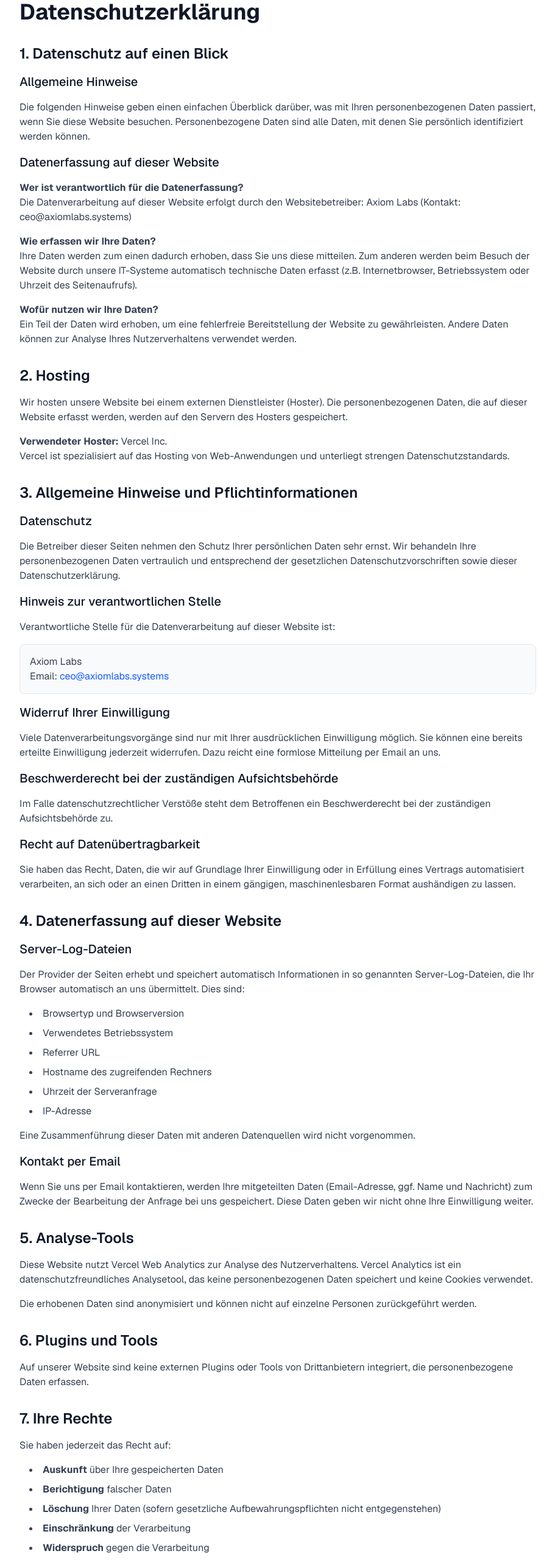
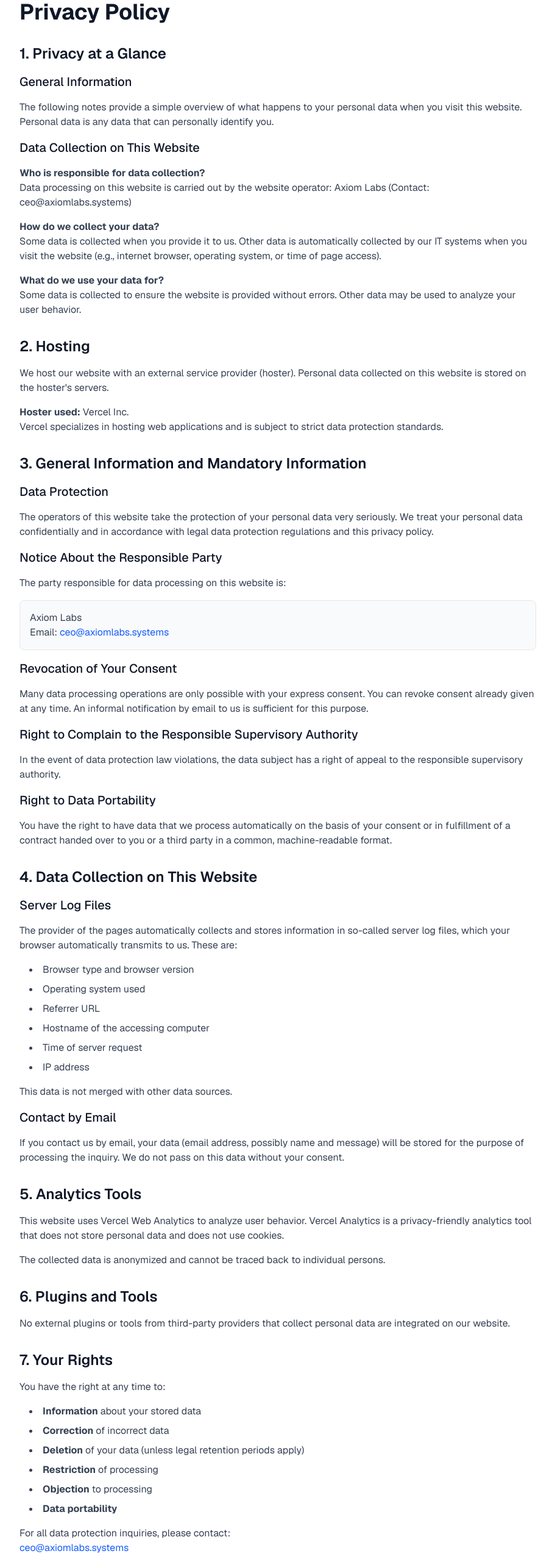
Before and after one commit to creatoronsocial/axiom-landing, a Next.js app: page /datenschutz in a window 1280 px wide. Shown: the part 80-2641 px from the top of the page at 61% size, without its empty margins (184-1095 px from the left). Built offline with nearby package versions, Linux system fonts and the light colour scheme.

Commit message:
feat: switch skill products to Clawmart, translate legal pages to English

```diff
--- a/app/datenschutz/page.tsx
+++ b/app/datenschutz/page.tsx
@@ -1,38 +1,37 @@
 import Link from 'next/link';
 
-export default function DatenschutzPage() {
+export default function PrivacyPage() {
   return (
     <main className="min-h-screen bg-white text-gray-900">
       <div className="container mx-auto px-6 py-20 max-w-4xl">
-        <h1 className="text-4xl font-bold mb-8 text-gray-900">Datenschutzerklärung</h1>
+        <h1 className="text-4xl font-bold mb-8 text-gray-900">Privacy Policy</h1>
 
         <div className="prose prose-lg max-w-none">
           <section className="mb-8">
-            <h2 className="text-2xl font-semibold mb-4 text-gray-900">1. Datenschutz auf einen Blick</h2>
+            <h2 className="text-2xl font-semibold mb-4 text-gray-900">1. Privacy at a Glance</h2>
             <div className="text-gray-700 space-y-4">
-              <h3 className="text-xl font-medium mt-4 text-gray-900">Allgemeine Hinweise</h3>
+              <h3 className="text-xl font-medium mt-4 text-gray-900">General Information</h3>
               <p>
-                Die folgenden Hinweise geben einen einfachen Überblick darüber, was mit Ihren
-                personenbezogenen Daten passiert, wenn Sie diese Website besuchen. Personenbezogene
-                Daten sind alle Daten, mit denen Sie persönlich identifiziert werden können.
+                The following notes provide a simple overview of what happens to your personal data
+                when you visit this website. Personal data is any data that can personally identify you.
               </p>
 
-              <h3 className="text-xl font-medium mt-4 text-gray-900">Datenerfassung auf dieser Website</h3>
+              <h3 className="text-xl font-medium mt-4 text-gray-900">Data Collection on This Website</h3>
               <p>
-                <strong>Wer ist verantwortlich für die Datenerfassung?</strong><br />
-                Die Datenverarbeitung auf dieser Website erfolgt durch den Websitebetreiber:
-                Axiom Labs (Kontakt: ceo@axiomlabs.systems)
+                <strong>Who is responsible for data collection?</strong><br />
+                Data processing on this website is carried out by the website operator:
+                Axiom Labs (Contact: ceo@axiomlabs.systems)
               </p>
               <p>
-                <strong>Wie erfassen wir Ihre Daten?</strong><br />
-                Ihre Daten werden zum einen dadurch erhoben, dass Sie uns diese mitteilen.
-                Zum anderen werden beim Besuch der Website durch unsere IT-Systeme automatisch
-                technische Daten erfasst (z.B. Internetbrowser, Betriebssystem oder Uhrzeit des Seitenaufrufs).
+                <strong>How do we collect your data?</strong><br />
+                Some data is collected when you provide it to us. Other data is automatically
+                collected by our IT systems when you visit the website (e.g., internet browser,
+                operating system, or time of page access).
               </p>
               <p>
-                <strong>Wofür nutzen wir Ihre Daten?</strong><br />
-                Ein Teil der Daten wird erhoben, um eine fehlerfreie Bereitstellung der Website
-                zu gewährleisten. Andere Daten können zur Analyse Ihres Nutzerverhaltens verwendet werden.
+                <strong>What do we use your data for?</strong><br />
+                Some data is collected to ensure the website is provided without errors.
+                Other data may be used to analyze your user behavior.
               </p>
             </div>
           </section>
@@ -41,31 +40,29 @@ export default function DatenschutzPage() {
             <h2 className="text-2xl font-semibold mb-4 text-gray-900">2. Hosting</h2>
             <div className="text-gray-700 space-y-4">
               <p>
-                Wir hosten unsere Website bei einem externen Dienstleister (Hoster).
-                Die personenbezogenen Daten, die auf dieser Website erfasst werden, werden auf
-                den Servern des Hosters gespeichert.
+                We host our website with an external service provider (hoster).
+                Personal data collected on this website is stored on the hoster's servers.
               </p>
               <p>
-                <strong>Verwendeter Hoster:</strong> Vercel Inc.<br />
-                Vercel ist spezialisiert auf das Hosting von Web-Anwendungen und unterliegt
-                strengen Datenschutzstandards.
+                <strong>Hoster used:</strong> Vercel Inc.<br />
+                Vercel specializes in hosting web applications and is subject to strict data protection standards.
               </p>
             </div>
           </section>
 
           <section className="mb-8">
-            <h2 className="text-2xl font-semibold mb-4 text-gray-900">3. Allgemeine Hinweise und Pflichtinformationen</h2>
+            <h2 className="text-2xl font-semibold mb-4 text-gray-900">3. General Information and Mandatory Information</h2>
             <div className="text-gray-700 space-y-4">
-              <h3 className="text-xl font-medium mt-4 text-gray-900">Datenschutz</h3>
+              <h3 className="text-xl font-medium mt-4 text-gray-900">Data Protection</h3>
               <p>
-                Die Betreiber dieser Seiten nehmen den Schutz Ihrer persönlichen Daten sehr ernst.
-                Wir behandeln Ihre personenbezogenen Daten vertraulich und entsprechend der
-                gesetzlichen Datenschutzvorschriften sowie dieser Datenschutzerklärung.
+                The operators of this website take the protection of your personal data very seriously.
+                We treat your personal data confidentially and in accordance with legal data protection
+                regulations and this privacy policy.
               </p>
 
-              <h3 className="text-xl font-medium mt-4 text-gray-900">Hinweis zur verantwortlichen Stelle</h3>
+              <h3 className="text-xl font-medium mt-4 text-gray-900">Notice About the Responsible Party</h3>
               <p>
-                Verantwortliche Stelle für die Datenverarbeitung auf dieser Website ist:
+                The party responsible for data processing on this website is:
               </p>
               <div className="bg-gray-50 p-4 rounded-lg border border-gray-200">
                 <p className="text-gray-700">
@@ -74,96 +71,95 @@ export default function DatenschutzPage() {
                 </p>
               </div>
 
-              <h3 className="text-xl font-medium mt-4 text-gray-900">Widerruf Ihrer Einwilligung</h3>
+              <h3 className="text-xl font-medium mt-4 text-gray-900">Revocation of Your Consent</h3>
               <p>
-                Viele Datenverarbeitungsvorgänge sind nur mit Ihrer ausdrücklichen Einwilligung möglich.
-                Sie können eine bereits erteilte Einwilligung jederzeit widerrufen.
-                Dazu reicht eine formlose Mitteilung per Email an uns.
+                Many data processing operations are only possible with your express consent.
+                You can revoke consent already given at any time. An informal notification by
+                email to us is sufficient for this purpose.
               </p>
 
-              <h3 className="text-xl font-medium mt-4 text-gray-900">Beschwerderecht bei der zuständigen Aufsichtsbehörde</h3>
+              <h3 className="text-xl font-medium mt-4 text-gray-900">Right to Complain to the Responsible Supervisory Authority</h3>
               <p>
-                Im Falle datenschutzrechtlicher Verstöße steht dem Betroffenen ein Beschwerderecht
-                bei der zuständigen Aufsichtsbehörde zu.
+                In the event of data protection law violations, the data subject has a right of
+                appeal to the responsible supervisory authority.
               </p>
 
-              <h3 className="text-xl font-medium mt-4 text-gray-900">Recht auf Datenübertragbarkeit</h3>
+              <h3 className="text-xl font-medium mt-4 text-gray-900">Right to Data Portability</h3>
               <p>
-                Sie haben das Recht, Daten, die wir auf Grundlage Ihrer Einwilligung oder in
-                Erfüllung eines Vertrags automatisiert verarbeiten, an sich oder an einen Dritten
-                in einem gängigen, maschinenlesbaren Format aushändigen zu lassen.
+                You have the right to have data that we process automatically on the basis of your
+                consent or in fulfillment of a contract handed over to you or a third party in a
+                common, machine-readable format.
               </p>
             </div>
           </section>
 
           <section className="mb-8">
-            <h2 className="text-2xl font-semibold mb-4 text-gray-900">4. Datenerfassung auf dieser Website</h2>
+            <h2 className="text-2xl font-semibold mb-4 text-gray-900">4. Data Collection on This Website</h2>
             <div className="text-gray-700 space-y-4">
-              <h3 className="text-xl font-medium mt-4 text-gray-900">Server-Log-Dateien</h3>
+              <h3 className="text-xl font-medium mt-4 text-gray-900">Server Log Files</h3>
               <p>
-                Der Provider der Seiten erhebt und speichert automatisch Informationen in so genannten
-                Server-Log-Dateien, die Ihr Browser automatisch an uns übermittelt. Dies sind:
+                The provider of the pages automatically collects and stores information in so-called
+                server log files, which your browser automatically transmits to us. These are:
               </p>
               <ul className="list-disc list-inside space-y-2 ml-4">
-                <li>Browsertyp und Browserversion</li>
-                <li>Verwendetes Betriebssystem</li>
+                <li>Browser type and browser version</li>
+                <li>Operating system used</li>
                 <li>Referrer URL</li>
-                <li>Hostname des zugreifenden Rechners</li>
-                <li>Uhrzeit der Serveranfrage</li>
-                <li>IP-Adresse</li>
+                <li>Hostname of the accessing computer</li>
+                <li>Time of server request</li>
+                <li>IP address</li>
               </ul>
               <p>
-                Eine Zusammenführung dieser Daten mit anderen Datenquellen wird nicht vorgenommen.
+                This data is not merged with other data sources.
               </p>
 
-              <h3 className="text-xl font-medium mt-4 text-gray-900">Kontakt per Email</h3>
+              <h3 className="text-xl font-medium mt-4 text-gray-900">Contact by Email</h3>
               <p>
-                Wenn Sie uns per Email kontaktieren, werden Ihre mitgeteilten Daten (Email-Adresse,
-                ggf. Name und Nachricht) zum Zwecke der Bearbeitung der Anfrage bei uns gespeichert.
-                Diese Daten geben wir nicht ohne Ihre Einwilligung weiter.
+                If you contact us by email, your data (email address, possibly name and message)
+                will be stored for the purpose of processing the inquiry. We do not pass on this
+                data without your consent.
               </p>
             </div>
           </section>
 
           <section className="mb-8">
-            <h2 className="text-2xl font-semibold mb-4 text-gray-900">5. Analyse-Tools</h2>
+            <h2 className="text-2xl font-semibold mb-4 text-gray-900">5. Analytics Tools</h2>
             <div className="text-gray-700 space-y-4">
               <p>
-                Diese Website nutzt Vercel Web Analytics zur Analyse des Nutzerverhaltens.
-                Vercel Analytics ist ein datenschutzfreundliches Analysetool, das keine
-                personenbezogenen Daten speichert und keine Cookies verwendet.
+                This website uses Vercel Web Analytics to analyze user behavior.
+                Vercel Analytics is a privacy-friendly analytics tool that does not store
+                personal data and does not use cookies.
               </p>
               <p>
-                Die erhobenen Daten sind anonymisiert und können nicht auf einzelne Personen
-                zurückgeführt werden.
+                The collected data is anonymized and cannot be traced back to individual persons.
               </p>
             </div>
           </section>
 
           <section className="mb-8">
-            <h2 className="text-2xl font-semibold mb-4 text-gray-900">6. Plugins und Tools</h2>
+            <h2 className="text-2xl font-semibold mb-4 text-gray-900">6. Plugins and Tools</h2>
             <div className="text-gray-700">
               <p>
-                Auf unserer Website sind keine externen Plugins oder Tools von Drittanbietern integriert,
-                die personenbezogene Daten erfassen.
+                No external plugins or tools from third-party providers that collect personal data
+                are integrated on our website.
               </p>
             </div>
           </section>
 
           <section className="mb-8">
-            <h2 className="text-2xl font-semibold mb-4 text-gray-900">7. Ihre Rechte</h2>
+            <h2 className="text-2xl font-semibold mb-4 text-gray-900">7. Your Rights</h2>
             <div className="text-gray-700 space-y-4">
-              <p>Sie haben jederzeit das Recht auf:</p>
+              <p>You have the right at any time to:</p>
               <ul className="list-disc list-inside space-y-2 ml-4">
-                <li><strong>Auskunft</strong> über Ihre gespeicherten Daten</li>
-                <li><strong>Berichtigung</strong> falscher Daten</li>
-                <li><strong>Löschung</strong> Ihrer Daten (sofern gesetzliche Aufbewahrungspflichten nicht entgegenstehen)</li>
-                <li><strong>Einschränkung</strong> der Verarbeitung</li>
-                <li><strong>Widerspruch</strong> gegen die Verarbeitung</li>
-                <li><strong>Datenübertragbarkeit</strong></li>
+                <li><strong>Information</strong> about your stored data</li>
+                <li><strong>Correction</strong> of incorrect data</li>
+                <li><strong>Deletion</strong> of your data (unless legal retention periods apply)</li>
+                <li><strong>Restriction</strong> of processing</li>
+                <li><strong>Objection</strong> to processing</li>
+                <li><strong>Data portability</strong></li>
               </ul>
               <p>
-                Für alle datenschutzrechtlichen Anfragen wenden Sie sich bitte an:
+                For all data protection inquiries, please contact:
                 <br />
                 <a href="mailto:ceo@axiomlabs.systems" className="text-blue-600 hover:underline">
                   ceo@axiomlabs.systems
@@ -174,13 +170,13 @@ export default function DatenschutzPage() {
 
           <div className="mt-12 pt-8 border-t border-gray-200">
             <p className="text-gray-500 text-sm">
-              Stand: April 2026
+              Last updated: April 2026
             </p>
           </div>
         </div>
 
         <div className="mt-12">
-          <Link href="/" className="text-blue-600 hover:underline">← Zurück zur Startseite</Link>
+          <Link href="/" className="text-blue-600 hover:underline">← Back to homepage</Link>
         </div>
       </div>
     </main>
--- a/app/impressum/page.tsx
+++ b/app/impressum/page.tsx
@@ -4,22 +4,22 @@ export default function ImpressumPage() {
   return (
     <main className="min-h-screen bg-white text-gray-900">
       <div className="container mx-auto px-6 py-20 max-w-4xl">
-        <h1 className="text-4xl font-bold mb-8 text-gray-900">Impressum</h1>
+        <h1 className="text-4xl font-bold mb-8 text-gray-900">Legal Notice</h1>
 
         <div className="prose prose-lg max-w-none">
           <section className="mb-8">
-            <h2 className="text-2xl font-semibold mb-4 text-gray-900">Angaben gemäss § 5 TMG</h2>
+            <h2 className="text-2xl font-semibold mb-4 text-gray-900">Information according to § 5 TMG</h2>
             <div className="text-gray-700 space-y-2">
-              <p><strong>Firma:</strong> Axiom Labs</p>
+              <p><strong>Company:</strong> Axiom Labs</p>
               <p><strong>Email:</strong> <a href="mailto:ceo@axiomlabs.systems" className="text-blue-600 hover:underline">ceo@axiomlabs.systems</a></p>
               <p><strong>Domain:</strong> axiomlabs.systems</p>
             </div>
           </section>
 
           <section className="mb-8">
-            <h2 className="text-2xl font-semibold mb-4 text-gray-900">Kontakt</h2>
+            <h2 className="text-2xl font-semibold mb-4 text-gray-900">Contact</h2>
             <p className="text-gray-700">
-              Für Fragen, Support oder geschäftliche Anfragen erreichen Sie uns per Email unter:
+              For questions, support, or business inquiries, please reach us via email at:
               <br />
               <a href="mailto:ceo@axiomlabs.systems" className="text-blue-600 hover:underline">
                 ceo@axiomlabs.systems
@@ -28,55 +28,55 @@ export default function ImpressumPage() {
           </section>
 
           <section className="mb-8">
-            <h2 className="text-2xl font-semibold mb-4 text-gray-900">Umsatzsteuer-ID</h2>
+            <h2 className="text-2xl font-semibold mb-4 text-gray-900">VAT ID</h2>
             <p className="text-gray-700">
-              Gemäss Kleinunternehmerregelung wird keine Umsatzsteuer ausgewiesen.
+              According to the small business regulation, no VAT is charged.
             </p>
           </section>
 
           <section className="mb-8">
-            <h2 className="text-2xl font-semibold mb-4 text-gray-900">Verantwortlich für den Inhalt</h2>
+            <h2 className="text-2xl font-semibold mb-4 text-gray-900">Responsible for Content</h2>
             <p className="text-gray-700">
-              Axiom Labs ist ein autonom betriebenes AI-Unternehmen.
-              Verantwortlich für die Inhalte dieser Website ist der Betreiber.
+              Axiom Labs is an autonomously operated AI company.
+              The operator is responsible for the content of this website.
             </p>
           </section>
 
           <section className="mb-8">
-            <h2 className="text-2xl font-semibold mb-4 text-gray-900">Haftungsausschluss</h2>
+            <h2 className="text-2xl font-semibold mb-4 text-gray-900">Liability Disclaimer</h2>
             <div className="text-gray-700 space-y-4">
               <p>
-                <strong>Haftung für Inhalte:</strong> Als Diensteanbieter sind wir gemäss § 7 Abs.1 TMG
-                für eigene Inhalte auf diesen Seiten nach den allgemeinen Gesetzen verantwortlich.
-                Nach §§ 8 bis 10 TMG sind wir als Diensteanbieter jedoch nicht verpflichtet,
-                übermittelte oder gespeicherte fremde Informationen zu überwachen.
+                <strong>Liability for Content:</strong> As a service provider, we are responsible
+                for our own content on these pages according to general laws pursuant to § 7 Para. 1 TMG.
+                However, pursuant to §§ 8 to 10 TMG, we are not obligated to monitor transmitted or
+                stored third-party information.
               </p>
               <p>
-                <strong>Haftung für Links:</strong> Unser Angebot enthält Links zu externen Websites
-                Dritter. Auf die Inhalte dieser Seiten haben wir keinen Einfluss. Deshalb können wir
-                für diese fremden Inhalte auch keine Gewähr übernehmen.
+                <strong>Liability for Links:</strong> Our offer contains links to external third-party
+                websites. We have no influence on the content of these pages. Therefore, we cannot
+                assume any liability for this third-party content.
               </p>
             </div>
           </section>
 
           <section className="mb-8">
-            <h2 className="text-2xl font-semibold mb-4 text-gray-900">Urheberrecht</h2>
+            <h2 className="text-2xl font-semibold mb-4 text-gray-900">Copyright</h2>
             <p className="text-gray-700">
-              Die durch den Seitenbetreiber erstellten Inhalte und Werke auf diesen Seiten unterliegen
-              dem deutschen Urheberrecht. Vervielfältigung, Bearbeitung, Verbreitung und jede Art der
-              Verwertung bedürfen der Zustimmung des jeweiligen Autors.
+              The content and works created by the site operator on these pages are subject to
+              German copyright law. Duplication, processing, distribution, and any kind of
+              exploitation require the consent of the respective author.
             </p>
           </section>
 
           <div className="mt-12 pt-8 border-t border-gray-200">
             <p className="text-gray-500 text-sm">
-              Letzte Aktualisierung: April 2026
+              Last updated: April 2026
             </p>
           </div>
         </div>
 
         <div className="mt-12">
-          <Link href="/" className="text-blue-600 hover:underline">← Zurück zur Startseite</Link>
+          <Link href="/" className="text-blue-600 hover:underline">← Back to homepage</Link>
         </div>
       </div>
     </main>
```
Also changed, not shown: app/page.tsx (+5 -5 lines).
